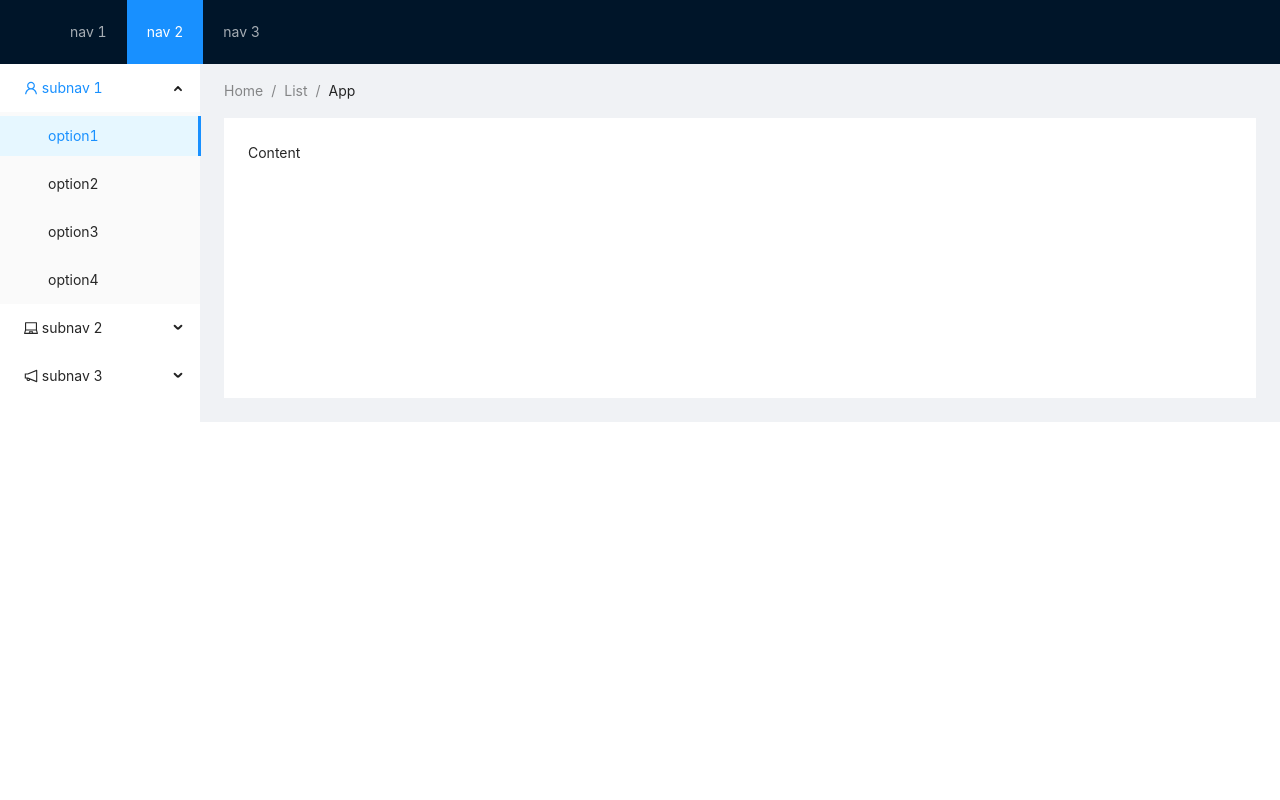
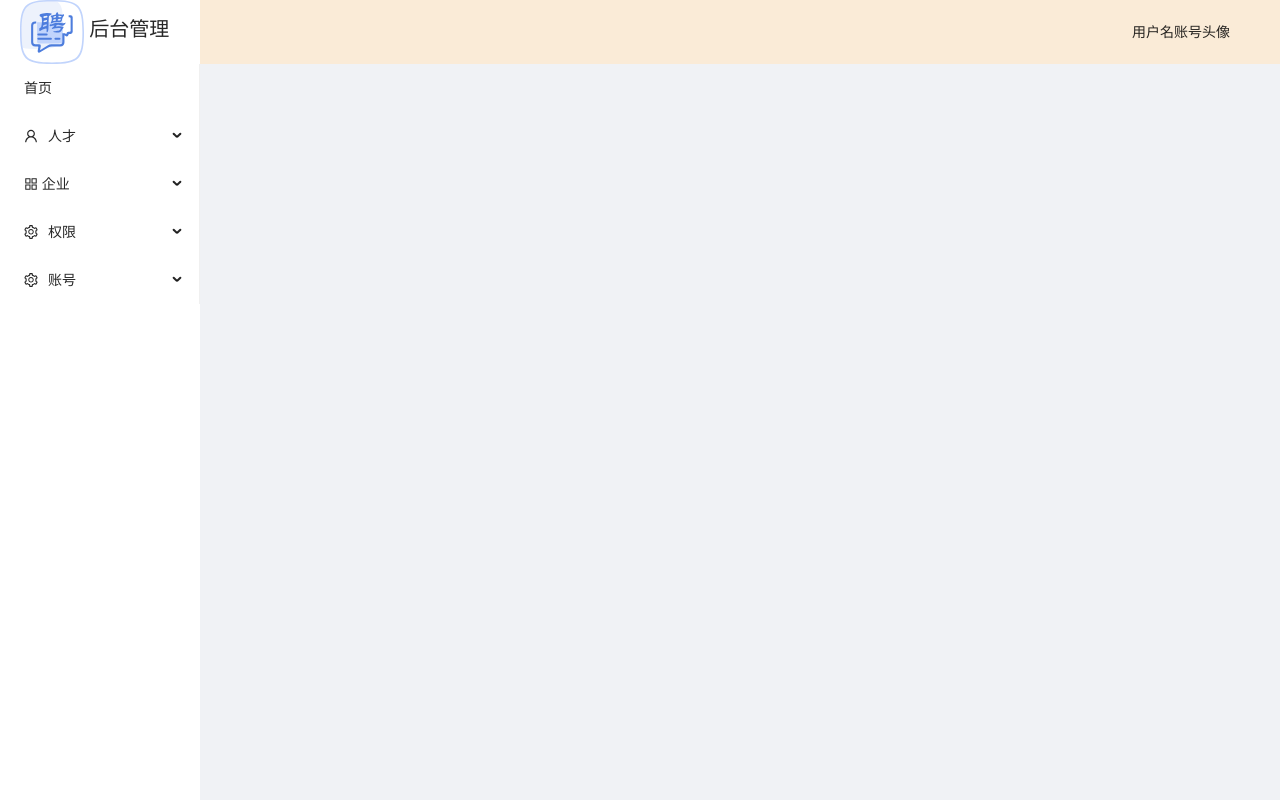
Before and after one commit to violetming/Backstage_management, a Vue app in the folder client/: page /home in a window 1280 px wide. Built offline with nearby package versions, Linux system fonts and the light colour scheme.

Commit message:
配置主页

```diff
--- a/client/package.json
+++ b/client/package.json
@@ -9,6 +9,7 @@
   "dependencies": {
     "ant-design-vue": "^3.2.20",
     "core-js": "^3.8.3",
+    "echarts": "^5.4.2",
     "vue": "^3.2.13",
     "vue-router": "^4.0.3",
     "vuex": "^4.0.0"
--- a/client/public/index.html
+++ b/client/public/index.html
@@ -5,6 +5,7 @@
     <meta http-equiv="X-UA-Compatible" content="IE=edge">
     <meta name="viewport" content="width=device-width,initial-scale=1.0">
     <link rel="icon" href="<%= BASE_URL %>favicon.ico">
+
     <title><%= htmlWebpackPlugin.options.title %></title>
   </head>
   <body>
--- a/client/src/router/index.js
+++ b/client/src/router/index.js
@@ -3,21 +3,22 @@ import { createRouter, createWebHistory } from 'vue-router'
 const routes = [
   {
     path: '/',
-    name: 'home',
-    redirect:'/home'
+    redirect:'/home/index'
   },
   {
     path: '/home',
     name: 'home',
-    // route level code-splitting
-    // this generates a separate chunk (about.[hash].js) for this route
-    // which is lazy-loaded when the route is visited.
-    component: () => import(/* webpackChunkName: "about" */ '../views/HomeView.vue')
+    component:()=>import('../views/HomeView.vue'),
+    children:[{
+      path:'index',
+      name:'/home/index',
+      component:()=>import('../views/Index.vue')
+    }]
   },
 ]
 
 const router = createRouter({
-  history: createWebHistory(process.env.BASE_URL),
+  history: createWebHistory(),
   routes
 })
 
--- a/client/src/views/HomeView.vue
+++ b/client/src/views/HomeView.vue
@@ -1,113 +1,92 @@
 <template>
   <a-layout>
-    <a-layout-header class="header">
-      <div class="logo" />
+    <!-- 左边菜单栏 -->
+    <a-layout-sider theme="light">
+  <div>
+    <div style="margin: 0 20px;">
+      <img width="64" src="../assets/logo.svg" alt="">
+    <span style="font-size: 20px;">
+      后台管理
+    </span>
+    </div>
     <a-menu
-        v-model:selectedKeys="selectedKeys1"
-        theme="dark"
-        mode="horizontal"
-        :style="{ lineHeight: '64px' }"
+    mode="inline"
+    router
     >
-        <a-menu-item key="1">nav 1</a-menu-item>
-        <a-menu-item key="2">nav 2</a-menu-item>
-        <a-menu-item key="3">nav 3</a-menu-item>
-      </a-menu>
-    </a-layout-header>
-    <a-layout>
-      <a-layout-sider width="200" style="background: #fff">
-        <a-menu
-          v-model:selectedKeys="selectedKeys2"
-          v-model:openKeys="openKeys"
-          mode="inline"
-          :style="{ height: '100%', borderRight: 0 }"
-        >
-          <a-sub-menu key="sub1">
+    <a-menu-item>首页</a-menu-item>
+      <a-sub-menu>
+        <template #icon>
+          <user-outlined />
+        </template>
+        <template #title>人才</template>
+        <a-menu-item key="1">人才管理</a-menu-item>
+        <a-menu-item key="2">人才简历</a-menu-item>
+        <a-menu-item key="3">简历详情</a-menu-item>
+      </a-sub-menu>
+      <a-sub-menu>
+        <template #icon></template>
         <template #title>
-              <span>
-                <user-outlined />
-                subnav 1
-              </span>
+          <AppstoreOutlined />
+          企业
         </template>
-            <a-menu-item key="1">option1</a-menu-item>
-            <a-menu-item key="2">option2</a-menu-item>
-            <a-menu-item key="3">option3</a-menu-item>
-            <a-menu-item key="4">option4</a-menu-item>
+        <a-menu-item key="5">企业管理列表</a-menu-item>
+        <a-menu-item key="6">企业信息</a-menu-item>
       </a-sub-menu>
-          <a-sub-menu key="sub2">
-            <template #title>
-              <span>
-                <laptop-outlined />
-                subnav 2
-              </span>
+      <a-sub-menu>
+        <template #icon>
+          <SettingOutlined />
         </template>
-            <a-menu-item key="5">option5</a-menu-item>
-            <a-menu-item key="6">option6</a-menu-item>
-            <a-menu-item key="7">option7</a-menu-item>
-            <a-menu-item key="8">option8</a-menu-item>
+        <template #title>权限</template>
+        <a-menu-item key="9">权限列表</a-menu-item>
+        <a-menu-item key="10">Option 10</a-menu-item>
+        <a-menu-item key="11">Option 11</a-menu-item>
+        <a-menu-item key="12">Option 12</a-menu-item>
       </a-sub-menu>
-          <a-sub-menu key="sub3">
-            <template #title>
-              <span>
-                <notification-outlined />
-                subnav 3
-              </span>
+      <a-sub-menu>
+        <template #icon>
+          <SettingOutlined />
         </template>
-            <a-menu-item key="9">option9</a-menu-item>
-            <a-menu-item key="10">option10</a-menu-item>
-            <a-menu-item key="11">option11</a-menu-item>
-            <a-menu-item key="12">option12</a-menu-item>
+        <template #title>账号</template>
+        <a-menu-item key="9">账号详情</a-menu-item>
+        <a-menu-item key="10">修改账号信息</a-menu-item>
+        <a-menu-item key="11">修改密码</a-menu-item>
+        <a-menu-item key="12">Option 12</a-menu-item>
       </a-sub-menu>
     </a-menu>
+  </div>
     </a-layout-sider>
-      <a-layout style="padding: 0 24px 24px">
-        <a-breadcrumb style="margin: 16px 0">
-          <a-breadcrumb-item>Home</a-breadcrumb-item>
-          <a-breadcrumb-item>List</a-breadcrumb-item>
-          <a-breadcrumb-item>App</a-breadcrumb-item>
-        </a-breadcrumb>
-        <a-layout-content
-          :style="{ background: '#fff', padding: '24px', margin: 0, minHeight: '280px' }"
+    <a-layout>
+      <!-- 顶部区域 -->
+      <a-layout-header
+      style="background-color: antiquewhite;"
       >
-          Content
+        <span>用户名</span>
+        <span>账号</span>
+        <span>头像</span>
+      </a-layout-header>
+
+      <!-- 内容区域 -->
+      <a-layout-content>
+
+        <router-view></router-view>
+
       </a-layout-content>
     </a-layout>
   </a-layout>
-  </a-layout>
 </template>
-<script>
-import { UserOutlined, LaptopOutlined, NotificationOutlined } from '@ant-design/icons-vue';
-import { defineComponent, ref } from 'vue';
-export default defineComponent({
-  components: {
-    UserOutlined,
-    LaptopOutlined,
-    NotificationOutlined,
-  },
-  setup() {
-    return {
-      selectedKeys1: ref(['2']),
-      selectedKeys2: ref(['1']),
-      collapsed: ref(false),
-      openKeys: ref(['sub1']),
-    };
-  },
-});
+
+<script setup>
+
+import {AppstoreOutlined, SettingOutlined,UserOutlined } from '@ant-design/icons-vue';  /* 这几个映入是图标 */
+
 </script>
+
 <style>
-#components-layout-demo-top-side-2 .logo {
-  float: left;
-  width: 120px;
-  height: 31px;
-  margin: 16px 24px 16px 0;
-  background: rgba(255, 255, 255, 0.3);
+.ant-layout-sider-children{
+  height: 100vh;
+}
+.ant-layout-header{
+  text-align: end;
 }
 
-.ant-row-rtl #components-layout-demo-top-side-2 .logo {
-  float: right;
-  margin: 16px 0 16px 24px;
-}
-
-.site-layout-background {
-  background: #fff;
-}
 </style>
--- /dev/null
+++ b/client/src/views/Index.vue
@@ -0,0 +1,63 @@
+<template>
+  <div>
+    Index.vue
+    <div id="main" style="width: 400px; height: 280px"></div>
+  </div>
+</template>
+
+<script>
+import * as echarts from "echarts";
+import { BarChart } from 'echarts/charts';
+// 引入提示框，标题，直角坐标系，数据集，内置数据转换器组件，组件后缀都为 Component
+import {
+  TitleComponent,
+  TooltipComponent,
+  GridComponent,
+  DatasetComponent,
+  TransformComponent
+} from 'echarts/components';
+// 标签自动布局、全局过渡动画等特性
+import { LabelLayout, UniversalTransition } from 'echarts/features';
+// 引入 Canvas 渲染器，注意引入 CanvasRenderer 或者 SVGRenderer 是必须的一步
+import { CanvasRenderer } from 'echarts/renderers';
+
+// 注册必须的组件
+echarts.use([
+  TitleComponent,
+  TooltipComponent,
+  GridComponent,
+  DatasetComponent,
+  TransformComponent,
+  BarChart,
+  LabelLayout,
+  UniversalTransition,
+  CanvasRenderer
+]);
+
+export default {
+  /* 当前组件挂在完毕之后自动加载 */
+  mounted() {
+    let myChart = echarts.init(document.getElementById("main"));
+    myChart.setOption({
+      title: {
+        text: "ECharts 入门示例",
+      },
+      tooltip: {},
+      xAxis: {
+        data: ["衬衫", "羊毛衫", "雪纺衫", "裤子", "高跟鞋", "袜子"],
+      },
+      yAxis: {},
+      series: [
+        {
+          name: "销量",
+          type: "bar",
+          data: [5, 20, 36, 10, 10, 20],
+        },
+      ],
+    });
+  },
+};
+</script>
+
+<style lang="scss" scoped>
+</style>
```
Also changed, not shown: client/src/assets/logo.svg (added), 1 other file (tests, documents, lock files or other folders). Lines whose indentation alone changed are shown as unchanged.
